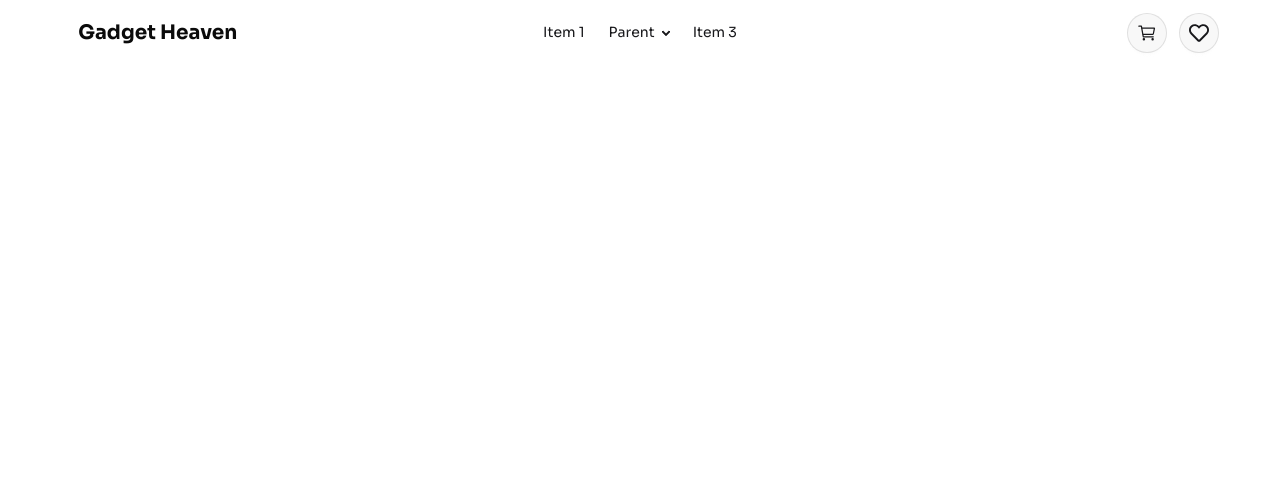
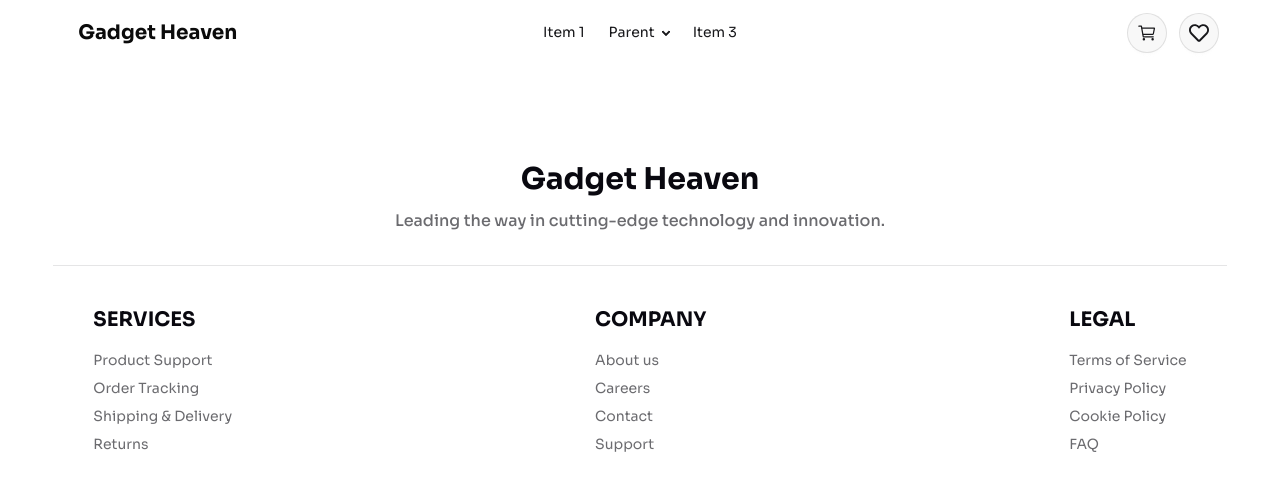
Before and after one commit to Khaiyum-Ahmed/Gadget-Heaven-project, a React (Vite) app: page / in a window 1280 px wide. Shown: the top 490 px of the page. Built offline with nearby package versions, Linux system fonts and the light colour scheme.

Commit message:
Footer section added

```diff
--- /dev/null
+++ b/src/Components/Footer/Footer.jsx
@@ -0,0 +1,38 @@
+
+const Footer = () => {
+    return (
+        <div className="my-24">
+            <div className="text-center pb-8 border-b border-[rgba(9,8,15,.1)]">
+                <h3 className="text-3xl font-bold text-[#09080F] mb-3">Gadget Heaven</h3>
+                <p className="text-base font-medium text-[rgba(9,8,15,.6)]">Leading the way in cutting-edge technology and innovation.</p>
+            </div>
+            <footer className=" max-w-7xl mx-auto footer place-items-center sm:justify-center md:justify-between sm:footer-horizontal  text-base-content p-10">
+
+                <nav>
+                    <h6 className="footer-title opacity-100 text-xl font-bold text-[#09080F]">Services</h6>
+                    <a className="link link-hover text-[rgba(9,8,15,.6)]">Product Support</a>
+                    <a className="link link-hover text-[rgba(9,8,15,.6)]">Order Tracking</a>
+                    <a className="link link-hover text-[rgba(9,8,15,.6)]">Shipping & Delivery</a>
+                    <a className="link link-hover text-[rgba(9,8,15,.6)]">Returns</a>
+                </nav>
+                <nav>
+                    <h6 className="footer-title opacity-100 text-xl font-bold text-[#09080F]">Company</h6>
+                    <a className="link link-hover text-[rgba(9,8,15,.6)]">About us</a>
+                    <a className="link link-hover text-[rgba(9,8,15,.6)]">Careers</a>
+                    <a className="link link-hover text-[rgba(9,8,15,.6)]">Contact</a>
+                    <a className="link link-hover text-[rgba(9,8,15,.6)]">Support</a>
+                </nav>
+                <nav>
+                    <h6 className="footer-title opacity-100 text-xl font-bold text-[#09080F]">Legal</h6>
+                    <a className="link link-hover text-[rgba(9,8,15,.6)]">Terms of Service</a>
+                    <a className="link link-hover text-[rgba(9,8,15,.6)]">Privacy Policy</a>
+                    <a className="link link-hover text-[rgba(9,8,15,.6)]">Cookie Policy</a>
+                    <a className="link link-hover text-[rgba(9,8,15,.6)]">FAQ</a>
+                </nav>
+
+            </footer>
+        </div>
+    );
+};
+
+export default Footer;
--- a/src/Components/Home/Home.jsx
+++ b/src/Components/Home/Home.jsx
@@ -1,9 +1,11 @@
+import Footer from "../Footer/Footer";
 import NavBar from "../NavBar/NavBar";
 
 const Home = () => {
     return (
         <div className="max-w-11/12 mx-auto">
             <NavBar></NavBar>
+            <Footer></Footer>
         </div>
     );
 };
```
